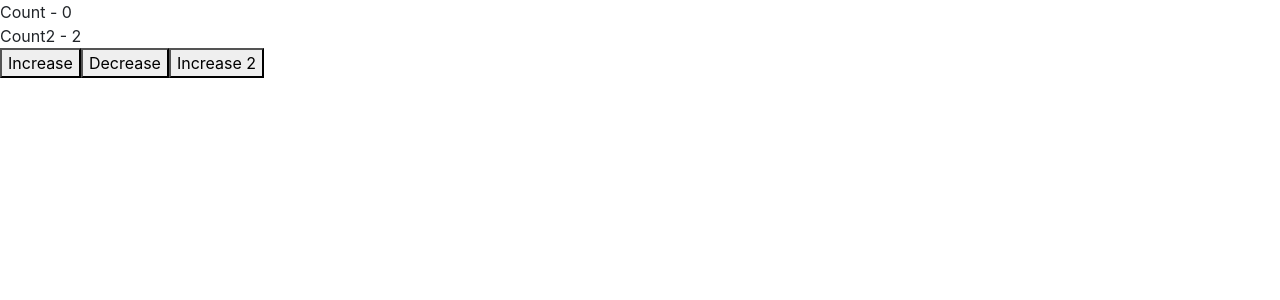
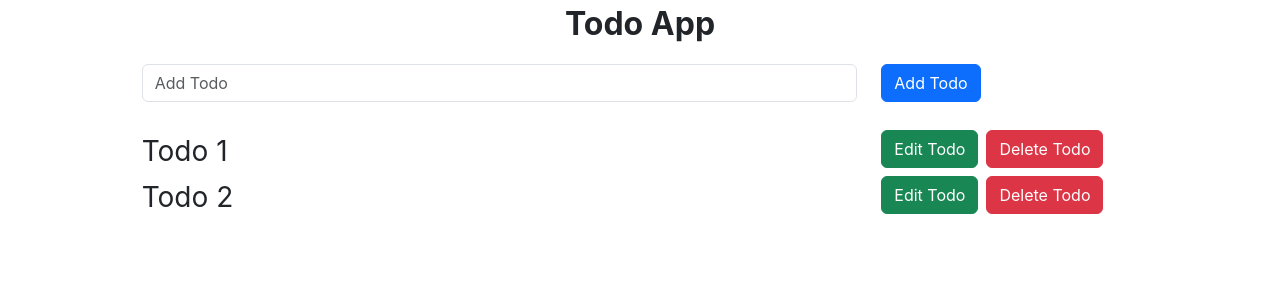
Before and after one commit to ankushk1/July22-React, a React (Create React App) app: page / in a window 1280 px wide. Shown: the top 300 px of the page. Built offline with nearby package versions, Linux system fonts and the light colour scheme.

Commit message:
Added Todo app

```diff
--- a/src/App.js
+++ b/src/App.js
@@ -19,6 +19,7 @@ import Products from "./components/HOC/Products";
 import Users from "./components/HOC/Users";
 import NestedState from "./components/NestedState";
 import UseReducer from "./components/UseReducer";
+import Todo from "./components/Todo";
 
 export const messageContext = createContext(null);
 // messageContext.displayName = "message"
@@ -44,7 +45,9 @@ function App() {
       {/* <Products/>
       <Users/> */}
       {/* <NestedState/> */}
-      <UseReducer/>
+      {/* <UseReducer/> ; */}
+      <Todo/>
+
     </div>
   );
 }
--- /dev/null
+++ b/src/components/Todo.js
@@ -0,0 +1,112 @@
+import React, { useEffect, useState } from "react";
+
+const Todo = () => {
+  const [input, setInput] = useState("");
+  const [todoArr, setTodoArr] = useState([
+    { id: "1211a72e", text: "Todo 1" },
+    { id: "8b56ff49", text: "Todo 2" }
+  ]);
+
+  const [editing, setEditing] = useState({
+    isEditing: false,
+    todoId: ""
+  });
+
+  const onAddTodoHandler = () => {
+    const todoItem = {
+      id: crypto.randomUUID().split("-")[0],
+      text: input
+    };
+    const generatedArr = [...todoArr, todoItem];
+    setTodoArr(generatedArr);
+    setInput("");
+  };
+
+  const onDeleteHandler = (id) => {
+    const updatedArr = todoArr.filter((elem) => elem.id !== id);
+    setTodoArr(updatedArr);
+  };
+
+  const onEditHandler = (id, text) => {
+    setEditing({
+      isEditing: true,
+      todoId: id
+    });
+    setInput(text);
+  };
+
+  const onUpdateTodoHandler = () => {
+    const todoIndex = todoArr.findIndex((elem) => elem.id === editing.todoId);
+    const todoItem = {
+      id: editing.todoId,
+      text: input
+    };
+    const generatedArr = [...todoArr];
+    // generatedArr[todoIndex] = todoItem;
+    generatedArr.splice(todoIndex, 1, todoItem)
+    setTodoArr(generatedArr);
+    setInput("");
+    setEditing({
+      isEditing: false,
+      todoId: ""
+    });
+  };
+
+  return (
+    <div>
+      <div className="text-center fs-2 fw-bold">Todo App</div>
+      <div className="row justify-content-center ms-4 mt-3">
+        <div className="col-7">
+          <input
+            className="form-control"
+            type="text"
+            placeholder="Add Todo"
+            value={input}
+            onChange={(e) => setInput(e.target.value)}
+          />
+        </div>
+        <div className="col-3">
+          {!editing.isEditing ? (
+            <button
+              className="btn btn-primary"
+              onClick={() => onAddTodoHandler()}
+            >
+              Add Todo
+            </button>
+          ) : (
+            <button
+              className="btn btn-warning"
+              onClick={() => onUpdateTodoHandler()}
+            >
+              Update Todo
+            </button>
+          )}
+        </div>
+        <div className="mt-4">
+          {todoArr.length &&
+            todoArr.map((elem) => (
+              <div className="todo-items row justify-content-center my-1">
+                <div className="col-sm-5 col-lg-7 fs-3">{elem.text}</div>
+                <div className=" col-sm-4 col-lg-3">
+                  <button
+                    className="btn btn-success me-2"
+                    onClick={() => onEditHandler(elem.id, elem.text)}
+                  >
+                    Edit Todo
+                  </button>
+                  <button
+                    className="btn btn-danger del"
+                    onClick={() => onDeleteHandler(elem.id)}
+                  >
+                    Delete Todo
+                  </button>
+                </div>
+              </div>
+            ))}
+        </div>
+      </div>
+    </div>
+  );
+};
+
+export default Todo;
```
